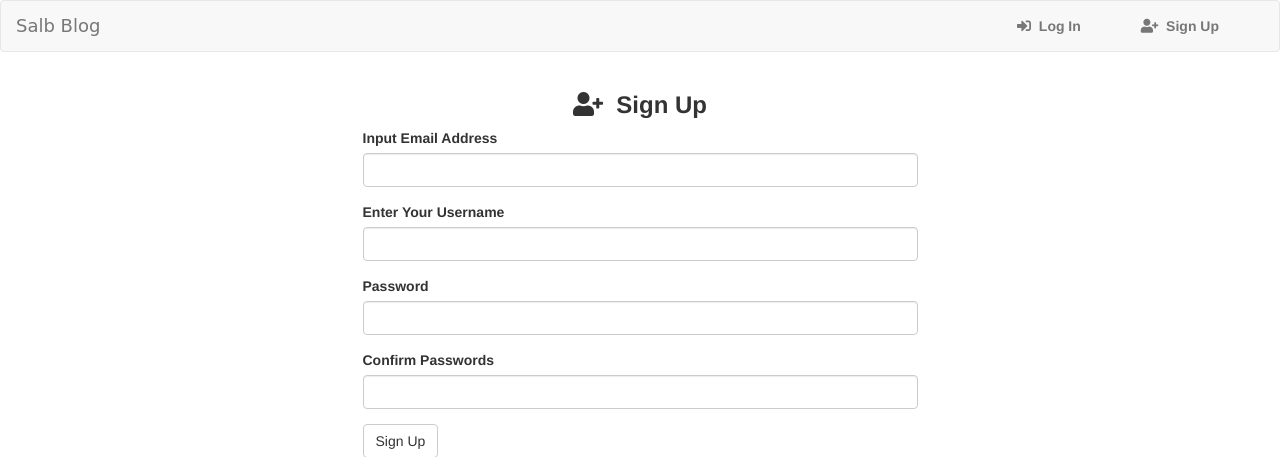
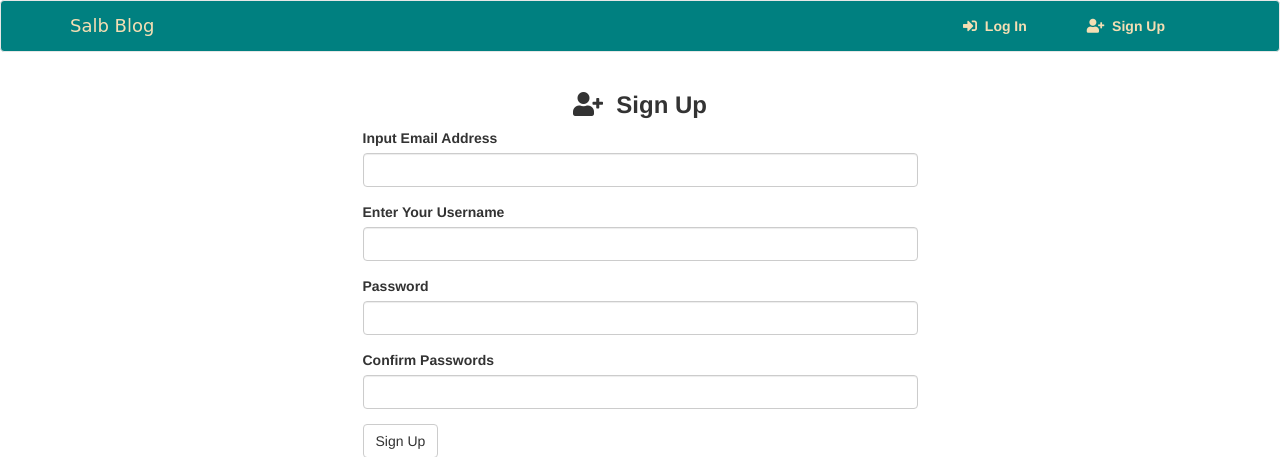
Before and after one commit to clarametto/Salb-Blog, a Flask app: page /signup in a window 1280 px wide. Shown: the top 457 px of the page. Run offline with Flask 2, Linux system fonts and the light colour scheme; some libraries are stand-ins or nearby versions.

Commit message:
update navbar

```diff
--- a/app/templates/navbar.html
+++ b/app/templates/navbar.html
@@ -1,5 +1,5 @@
-<nav class="navbar navbar-default">
-    <div class="container-fluid">
+<nav class="navbar navbar-default" style="background-color: teal;">
+    <div class="container">
       <!-- Toggler -->
       <div class="navbar-header">
         <button type="button" class="navbar-toggle collapsed" data-toggle="collapse"
@@ -9,36 +9,30 @@
           <span class="icon-bar"></span>
           <span class="icon-bar"></span>
         </button>
-        <a class="navbar-brand" style="font-family: 'Petemoss', cursive;" href="/">Salb Blog</a>
+        <a class="navbar-brand" style="font-family: 'Petemoss', cursive; color: wheat;" href="/">Salb Blog</a>
       </div>
       <!-- Navbar -->
       <div class="collapse navbar-collapse" id="bs-example-navbar-collapse-1">
         <ul class="nav navbar-nav navbar-right">
           <li class="">
             {% if current_user.is_authenticated %}
-            <a class="btn btn-outline-primary" id="post" href="{{url_for('main.new_blog')}}">Post</a>
-          <li class="nav-item dropdown">
-            <a class="nav-link dropdown-toggle" style='margin-right:30px' data-toggle="dropdown" aria-haspopup="true"
-              aria-expanded="false">
-              <i class="fas fa-user"></i>&nbsp;<strong>{{current_user.username}}</strong> </a>
+            <a class="btn btn-outline-primary" style="color: wheat !important;" href="{{url_for('main.new_blog')}}">Post</a>
+          <li class="nav-item dropdown" style="color: wheat;">
+            <a class="nav-link dropdown-toggle" style="color: wheat; margin-right:30px" data-toggle="dropdown" aria-haspopup="true" aria-expanded="false"> <i class="fas fa-user"></i>&nbsp;<strong>{{current_user.username}}</strong> </a>
             <div class="dropdown-menu dropdown-menu-right dropdown-info" aria-labelledby="navbarDropdownMenuLink-4">
-              <a class="dropdown-item" href="{{url_for('main.profile',name=current_user.username)}}"><i
-                  class="far fa-user"></i>&nbsp; My account</a><br>
-              <a class="dropdown-item" href="{{url_for('auth.logout')}}"><i class="fas fa-sign-out-alt"></i>&nbsp; Log
-                out</a>
+              <a class="dropdown-item ms-2 text-decoration-none" style="color: wheat;" href="{{url_for('main.profile',name=current_user.username)}}"><i class="far fa-user"></i>&nbsp; My account</a><br>
+              <a class="dropdown-item ms-2 text-decoration-none" style="color: wheat;" href="{{url_for('auth.logout')}}"><i class="fas fa-sign-out-alt"></i>&nbsp; Log Out</a>
             </div>
           </li>
           {% else %}
           <li class="nav-item">
-            <a class="nav-link" href="{{url_for('auth.login')}}" style='margin-right:30px'><i
-                class="fas fa-sign-in-alt"></i>&nbsp; <strong>Log In</strong></a>
+            <a class="nav-link" href="{{url_for('auth.login')}}" style="color: wheat; margin-right:30px;"><i class="fas fa-sign-in-alt"></i>&nbsp; <strong>Log In</strong></a>
           </li>
           <li class="nav-item">
-            <a style='margin-right:30px' class="nav-link" href="{{url_for('auth.signup')}}"><i
-                class="fas fa-user-plus"></i></i>&nbsp; <strong>Sign Up</strong></a>
+            <a style="margin-right:30px; color: wheat;" class="nav-link" href="{{url_for('auth.signup')}}"><i class="fas fa-user-plus"></i></i>&nbsp; <strong>Sign Up</strong></a>
           </li>
           {%endif%}
         </ul>
       </div>
     </div>
-  </nav>
+</nav>
--- a/config.py
+++ b/config.py
@@ -27,7 +27,7 @@ class ProdConfig(Config):
 
 class DevConfig(Config):
     SQLALCHEMY_DATABASE_URI = 'postgresql+psycopg2://moringa:clara1234@localhost/myblog'
-    DEBUG = True
+    DEBUG = False
 
 class TestConfig(Config):
   SQLALCHEMY_DATABASE_URI = 'postgresql+psycopg2://moringa:clara1234@localhost/blog_test'
```
